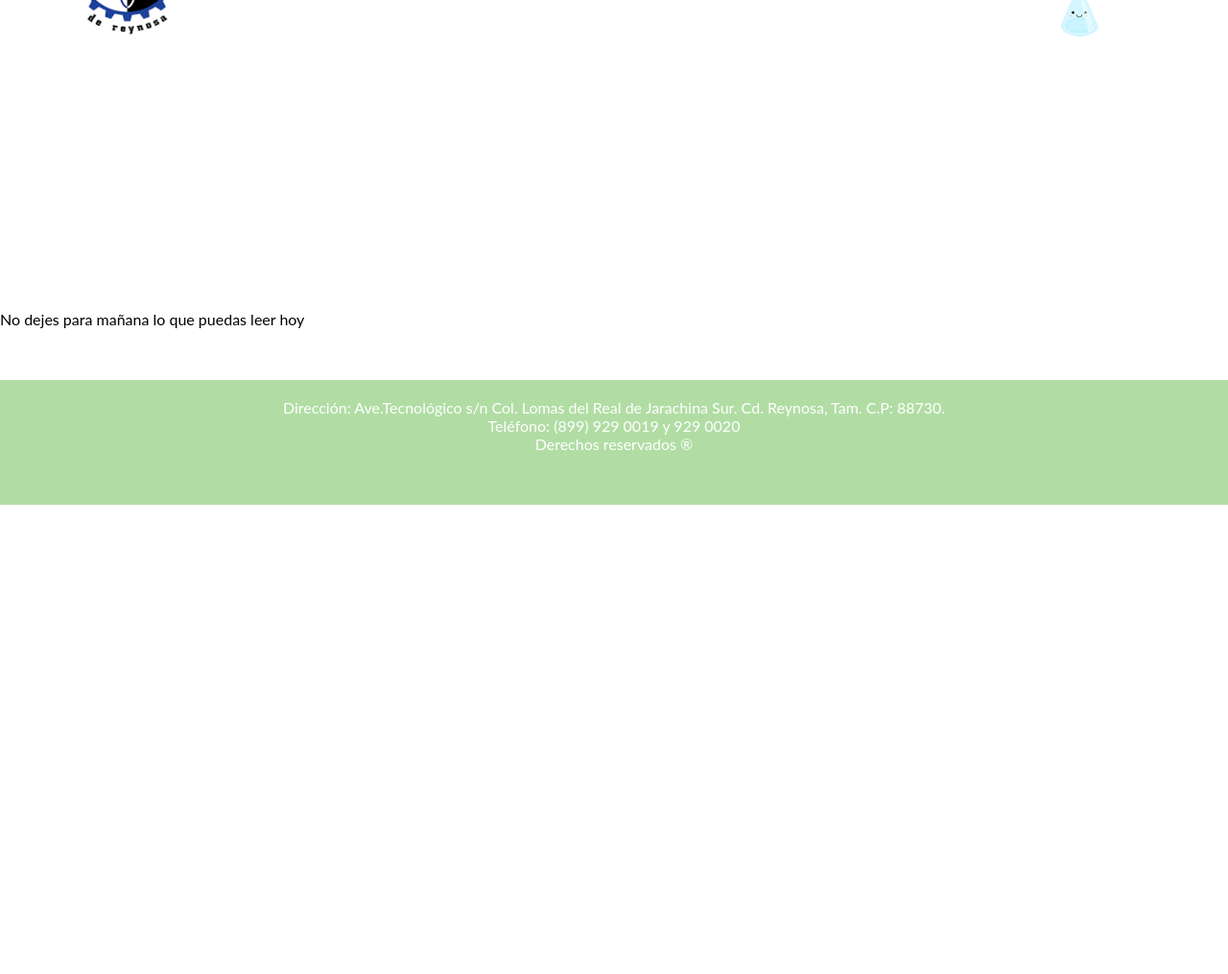
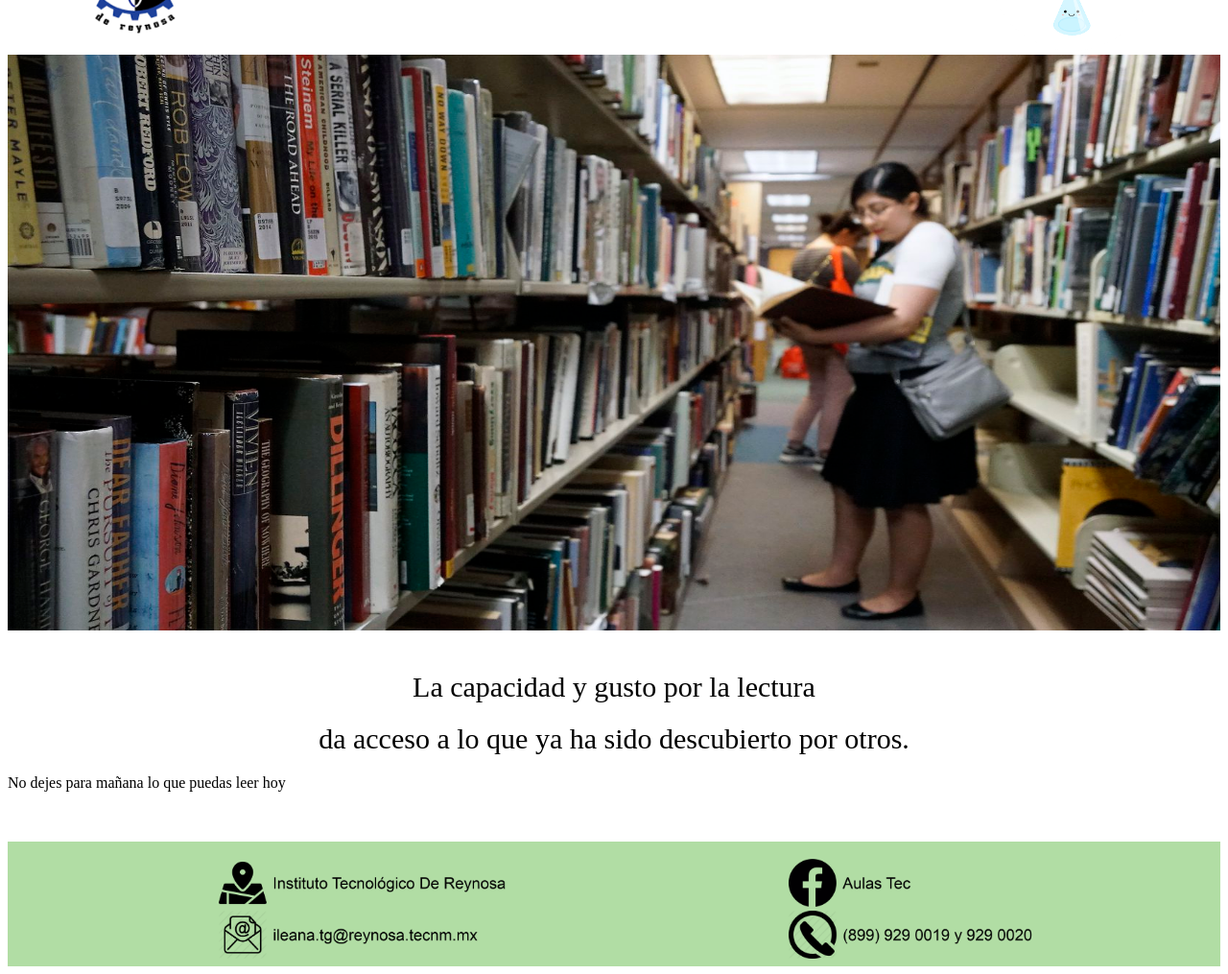
Before and after one commit to Jennifer066/LablecRP, a plain HTML site: page index.html in a window 1280 px wide. Shown: the part 269-1284 px from the top of the page at 96% size. Before the commit the page ends 800 px from the top, so only its background shows below. Drawn offline with Linux system fonts and the light colour scheme.

Commit message:
Footer+slider

```diff
--- a/css/estilos.css
+++ b/css/estilos.css
@@ -1,3 +1,45 @@
+.iframe{ width: 300px;
+    height: 200px;}
+.slider {
+width: 100%;
+margin: auto;
+overflow: hidden;
+}
+.slider ul{
+display: flex;
+padding: 0;
+width: 400%;
+animation: cambio 20s infinite alternate linear;
+}
+.slider li{
+width: 100%;
+list-style: none;
+}
+.slider img{
+width: 100%;
+}
+@keyframes cambio{
+0% {margin-left: 0;}
+20% {margin-left: 0;}
+25% {margin-left: -100%;}
+45% {margin-left: -100%;}
+50% {margin-left: -200%;}
+70% {margin-left: -200%;}
+75% {margin-left: -300%;}
+100% {margin-left: -300%;}
+}
+.contenedor{
+position: relative;
+display: inline-block;
+text-align: center;
+}
+.centrado{
+position: absolute;
+top: 50%;
+left: 50%;
+transform: translate(-50%, -50%);
+}
+
 /*Aquí comienza el cuerpo de la página y tamaño*/
 }
 html{ min-height: 100%; }
--- a/index.html
+++ b/index.html
@@ -6,6 +6,7 @@
 <meta name="viewport" content="width=device-width, initial-scale=1">
 <title>Laboratorio de lectura ITR</title>
 <link rel="stylesheet" href="stilos.css">
+
 
 <nav>
 <ul class="dropdown">
@@ -25,6 +26,17 @@
          <img src="/img/tec.png" width=170px; height= 170px>
     </div>
     <body>
+        <div class="slider">
+<div class="contenedor">
+
+<ul>
+<li><img src="/img/biblio1.jpeg" alt=""></li>
+<li><img src="/img/biblio2.jpg" alt=""></li>
+<li><img src="/img/biblio3.jpg" alt=""></li>
+<li><img src="/img/biblio4.jpg" alt=""></li>
+</ul>
+</div>
+            </div>
     <div class="a">
         &nbsp;<h1>La capacidad y gusto por la lectura</h1>
    <h1>da acceso a lo que ya ha sido descubierto por otros.</h1>
@@ -33,9 +45,15 @@
         <br>
 <br clear="all">
 <div class="footer"><br>
-<bloquote>Dirección: Ave.Tecnológico s/n Col. Lomas del Real de Jarachina Sur. Cd. Reynosa, Tam. C.P: 88730.<br>
-Teléfono: (899) 929 0019 y 929 0020<br>
-Derechos reservados ®</bloquote>
+<div class="der">
+        <img src="/logo/logo1.png" width=auto; height= 50px><br>
+        <img src="/logo/logo3.png" width=auto; height= 50px><br>
+    </div>
+    <div class="izq">
+         <img src="/logo/logo2.png" width=auto; height= 50px; ><br>
+         <img src="/logo/logo4.png" width=auto; height= 50px; ><br>
+
+    </div>
 </div>
     </body>
         </html>
--- a/stilos.css
+++ b/stilos.css
@@ -1,3 +1,51 @@
+/*Estilos slider/propiedades*/
+.iframe{ width: 300px;
+    height: 200px;}
+.slider {
+float: inherit;
+width: 100%;
+/*margin: auto;*/
+overflow: hidden;
+}
+.slider ul{
+display: flex;
+padding: 0;
+width: 400%;
+animation: cambio 20s infinite alternate linear;
+}
+.slider li{
+width: 100%;
+list-style: none;
+}
+.slider img{
+width: 100%;
+height: 600px;
+}
+@keyframes cambio{
+0% {margin-left: 0;}
+20% {margin-left: 0;}
+25% {margin-left: -100%;}
+45% {margin-left: -100%;}
+50% {margin-left: -200%;}
+70% {margin-left: -200%;}
+75% {margin-left: -300%;}
+100% {margin-left: -300%;}
+}
+.contenedor{
+position: relative;
+display: inline-block;
+text-align: center;
+}
+.centrado{
+position: absolute;
+top: 50%;
+left: 50%;
+transform: translate(-50%, -50%);
+}
+
+-------------------------------------------
+/**/
+-------------------------------------------
 body{
   margin: 0px;
   padding: 0px;
@@ -6,12 +54,12 @@ body{
 }
 
 h1{
-  margin: 2em 0px;
+  /*margin: 2em 0px;*/
   padding: 0px;
-  color: #fff;
+  color: #000;
   text-align: center;
   font-weight: 100;
-  font-size: 50px;
+  font-size: 30px;
 }
 
 nav{
@@ -99,6 +147,10 @@ ul.dropdown ul li a{
     width: 200px;
     float: left;
 }
+/*Estilos del Footer*/
+bloquote{font-size: 20px;
+    color: #0000FF;
+    font-family:arial; }
 .footer{
 
 position: relative;
@@ -109,6 +161,17 @@ background: #B1DDA4;
 text-align: center;
 color:white;
 
+}
+.der{
+    margin-right: 250px;
+    width: 200px;
+    float: right;
+}
+
+.izq{
+    margin-left: 220px;
+    width: 200px;
+    float: left;
 }
 
 
```
Also changed, not shown: java.js (deleted, +0 -60 lines), img/biblio1.jpeg (added), img/biblio2.jpg (added), img/biblio3.jpg (added), img/biblio4.jpg (added), logo/corre.png (added), logo/fb.png (added), logo/llamada.png (added), logo/logo1.png (added), logo/logo2.png (added), logo/logo3.png (added), logo/logo4.png (added), logo/ubicacion.png (added).
